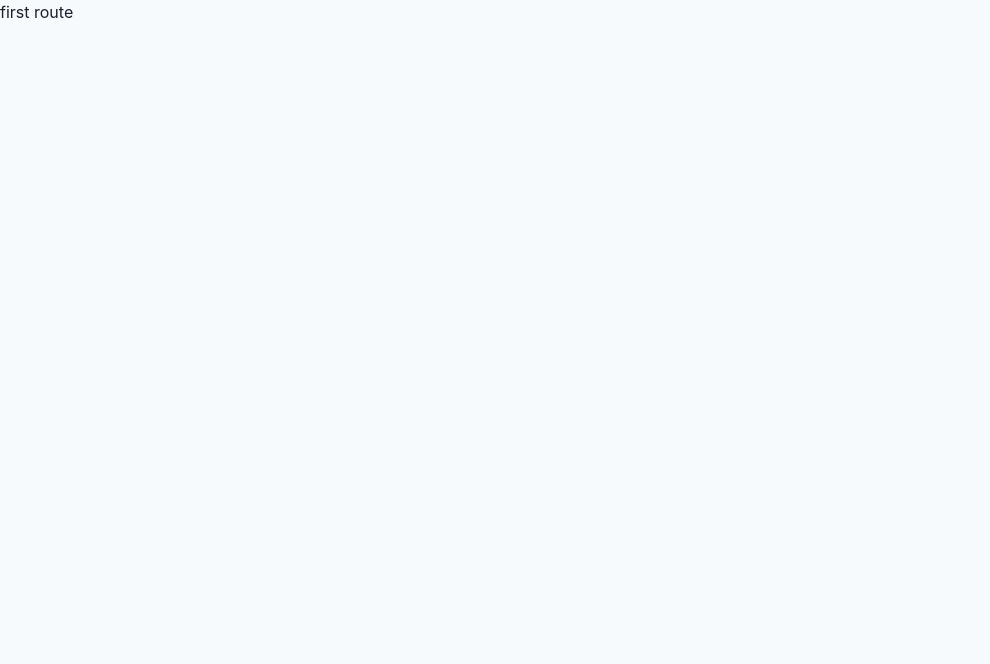
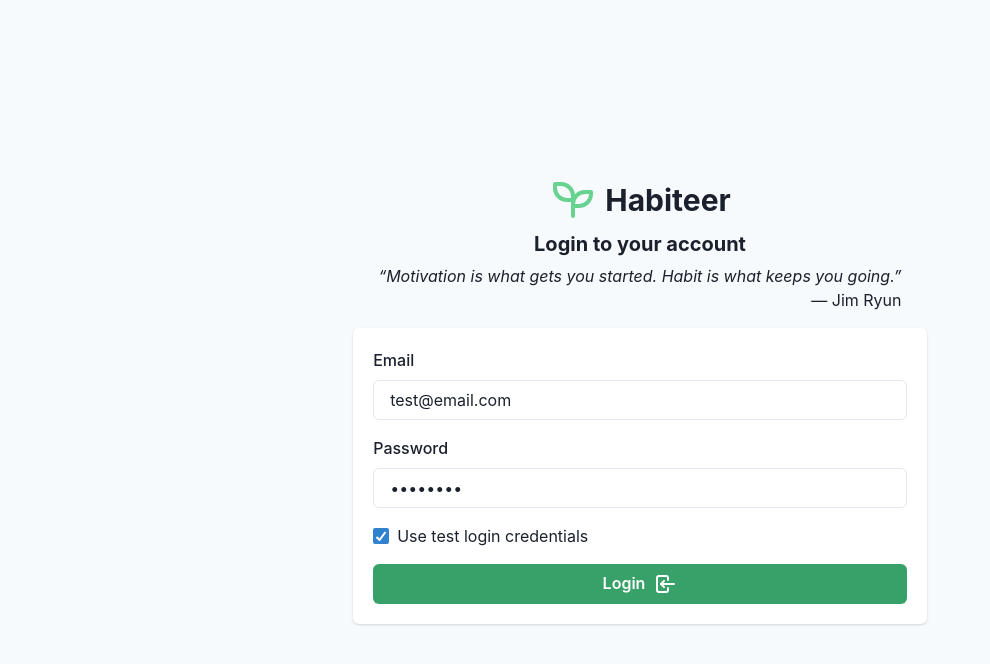
Before and after one commit to navDhammu/habiteer, a React (Vite) app in the folder client/: page / in a window 1280 px wide. Shown: the top 664 px of the page, without its empty margins (0-990 px from the left). Built offline with nearby package versions, Linux system fonts and the light colour scheme.

Commit message:
test login page render

```diff
--- a/client/src/App.tsx
+++ b/client/src/App.tsx
@@ -15,8 +15,7 @@ type AuthContextType = {
 
 export const AuthContext = createContext<AuthContextType | null>(null)
 
-function App() {
-    const [user, setUser] = useState<User | null>(() => {
+const getUserFromLocalStorage = () => {
     try {
         const user = localStorage.getItem('user')
         if (user === null) return null
@@ -25,21 +24,27 @@ function App() {
         // incase error in json parsing
         return null
     }
-    })
-    // const []
+}
+
+function App() {
+    const [user, setUser] = useState<User | null>(getUserFromLocalStorage)
+
     const updateUser: AuthContextType['updateUser'] = (user) => {
         localStorage.setItem('user', JSON.stringify(user))
         setUser(user)
     }
 
-    console.log(user)
-    useEffect(() => {})
+    //     useEffect(() => {
+    // 	if (user) {
+
+    // 	}
+    //     }, [user])
 
     return (
         <AuthContext.Provider value={{ user, updateUser }}>
             <Switch>
                 <Route path="/">
-                    <div>first route</div>
+                    {user ? <Redirect to="/app/dashboard" /> : <Login />}
                 </Route>
                 <Route path="/login">
                     {user ? <Redirect to="/app/dashboard" /> : <Login />}
```
Also changed, not shown: 1 other file (tests, documents, lock files or other folders). Lines whose indentation alone changed are shown as unchanged.
